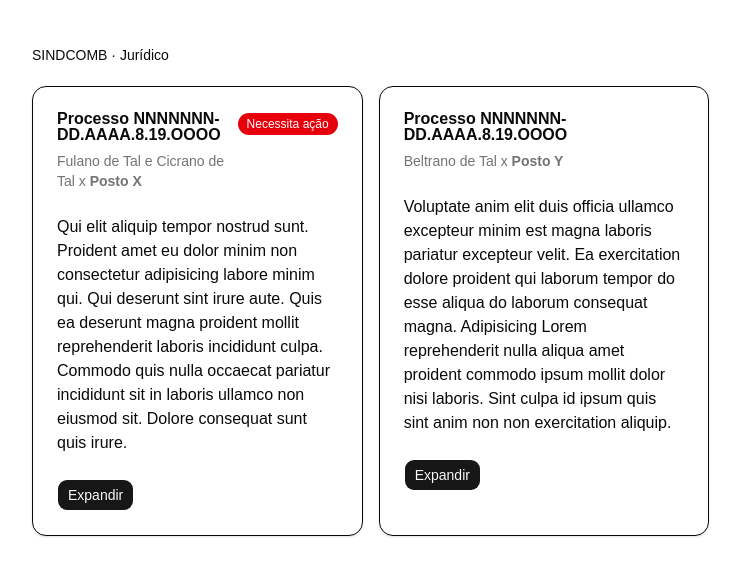
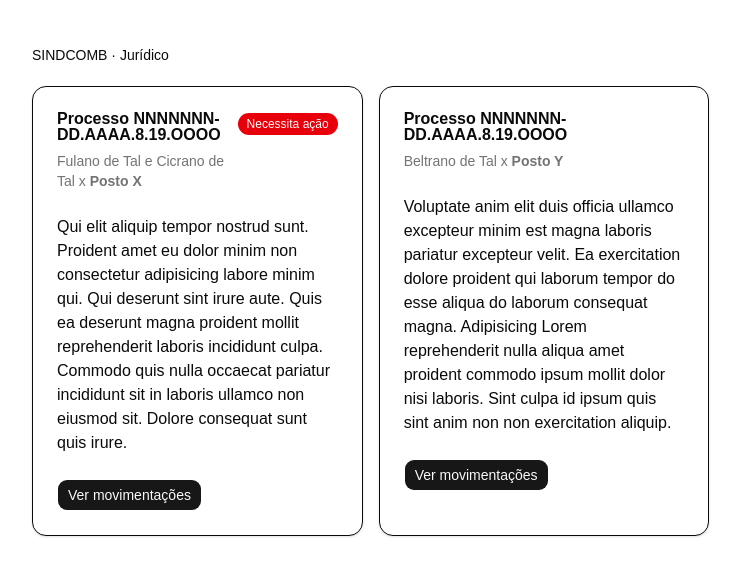
Before and after one commit to Lucasltx1/Projeto_SINDCOMB, a Next.js app in the folder frontend/: page / in a window 1280 px wide. Shown: the top 576 px of the page, without its empty margins (96-836 px from the left). Built offline with nearby package versions, Linux system fonts and the light colour scheme.

Commit message:
Adiciona link para página completa do processo no card resumido

```diff
--- a/frontend/src/components/cardProcesso.tsx
+++ b/frontend/src/components/cardProcesso.tsx
@@ -4,6 +4,7 @@ import { Badge } from "./ui/badge";
 import type {Processo, Parte} from "../../types/processo";
 import type { ReactElement } from "react";
 import { HoverCard, HoverCardContent, HoverCardTrigger } from "./ui/hover-card";
+import Link from "next/link";
 
 export default function CardProcesso({processo}: {processo: Processo}) {
     const poloAtivo = formatarPartes(processo.partes.poloAtivo);
@@ -21,7 +22,7 @@ export default function CardProcesso({processo}: {processo: Processo}) {
             <p>{processo.detalhes}</p>
         </CardContent>
         <CardFooter>
-            <Button variant="default">Expandir</Button>
+            <Button variant="default"><Link href={`/processos/${processo.numeroProcesso}`}>Ver movimentações</Link></Button>
         </CardFooter>
         </Card>
     );
```
